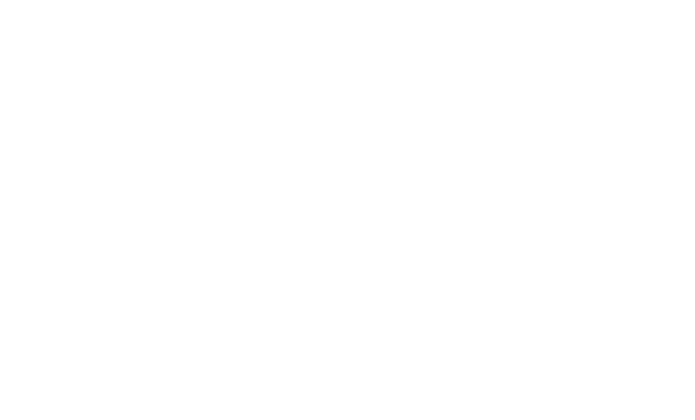
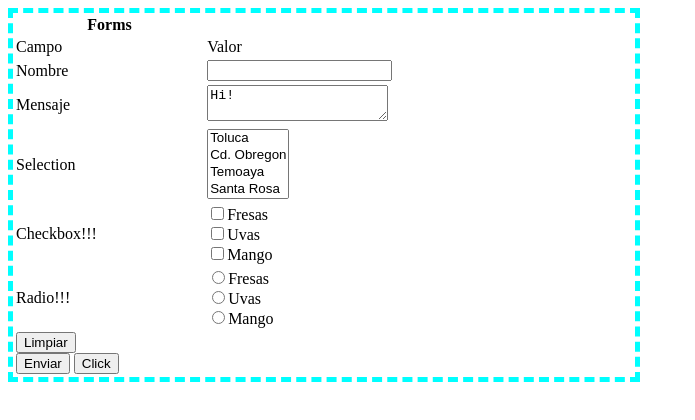
Before and after one commit to GusHS/TECBOT_WEBSITE, a plain HTML site: page forms/index.html in a window 1280 px wide. Shown: the whole page, without its empty margins (0-695 px from the left). Drawn offline with Linux system fonts and the light colour scheme.

Commit message:
added Form

```diff
--- a/forms/css/style.css
+++ b/forms/css/style.css
@@ -0,0 +1,6 @@
+.tableStyle{
+    border-style: dashed;
+    border-width: thick;
+    border-color: aqua;
+    width: 50%;
+}
--- a/forms/index.html
+++ b/forms/index.html
@@ -5,11 +5,68 @@
     <link rel="stylesheet" href="css/style.css">
 </head>
 <body>
+    <script language="javascript">
+        function makeNoise(){
+            alert ("Hi!!!!!");
+        }
+    </script>
     <div>
         <form enctype="text/plain" method="GET"
-        action="mailto:za3231910@mvrht.net">
-            <table>
-
+        action="mailto:za3253530@mvrht.net">
+            <table class="tableStyle">
+                <tr>
+                    <th cflavspan="2">Forms</th>
+                </tr>
+                <tr>
+                    <td>Campo</td><td>Valor</td>
+                </tr>
+                <tr>
+                    <td>Nombre</td><td><input type="text"
+                        name="contactName" placehflavder="Your Name">
+                    </td>
+                </tr>
+                <tr>
+                    <td>Mensaje</td>
+                    <td>
+                        <textarea name="contactMessage">Hi!</textarea>
+                    </td>
+                </tr>
+                <tr>
+                    <td>Selection</td>
+                    <td>
+                        <select multiple="1" name="contactCity" id="">
+                            <option value="1">Toluca</option>
+                            <option value="2">Cd. Obregon</option>
+                            <option value="3">Temoaya</option>
+                            <option value="4">Santa Rosa</option>
+                            <option value="5">Ocuilan</option>
+                            <option value="6">Bejucos</option>
+                        </select>
+                    </td>
+                </tr>
+                <tr>
+                    <td>Checkbox!!!</td>
+                    <td>
+                        <input type="checkbox" name="o1" value="F">Fresas</br>
+                        <input type="checkbox" name="o2" value="U">Uvas</br>
+                        <input type="checkbox" name="o3" value="T">Mango</br>
+                    </td>
+                </tr>
+                <tr>
+                    <td>Radio!!!</td>
+                    <td>
+                        <input type="radio" name="flav" value="F">Fresas</br>
+                        <input type="radio" name="flav" value="U">Uvas</br>
+                        <input type="radio" name="flav" value="T">Mango</br>
+                    </td>
+                </tr>
+                <tr>
+                    <td colspan="2">
+                        <button type="reset">Limpiar</button></br>
+                        <button type="submit">Enviar</button>
+                        <button type="button" onclick="makeNoise();">Click</button>
+                    </td>
+                </tr>
             </table>
         </form>
     </div>
```
